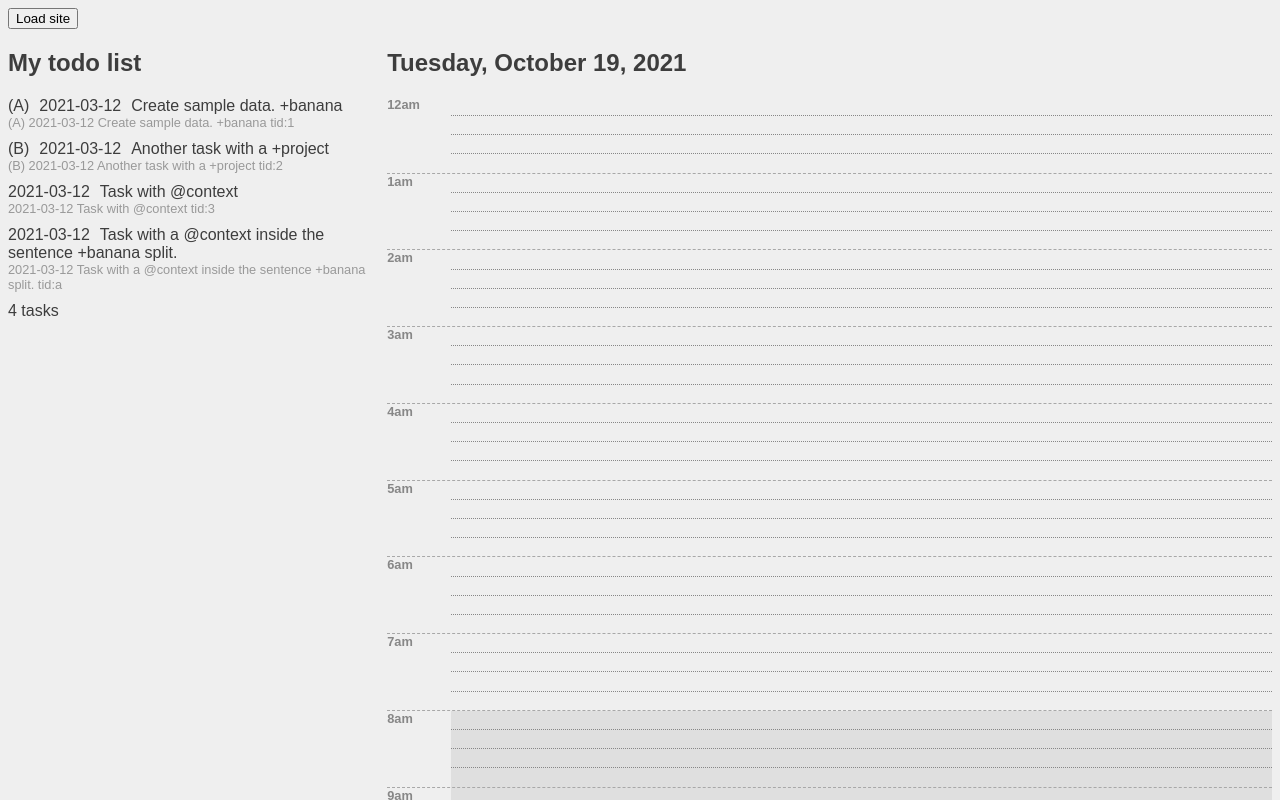
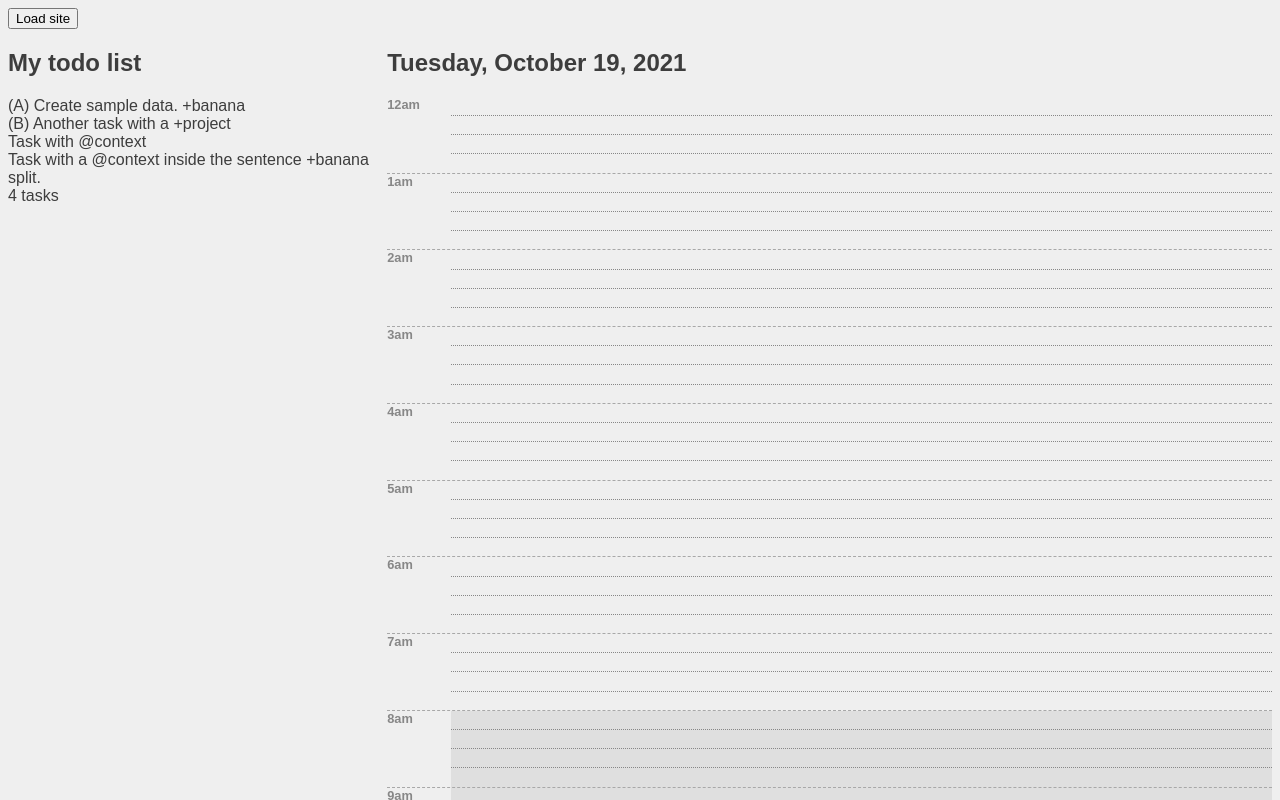
Before and after one commit to y0mbo/todo.txt, a React (Create React App) app: page / in a window 1280 px wide. Both pictures are taken after a click on the button "Load site". Shown: the top 800 px of the page. Built offline with nearby package versions, Linux system fonts and the light colour scheme.

Commit message:
Removed styled component from Tasks

```diff
--- a/src/components/Task.js
+++ b/src/components/Task.js
@@ -1,32 +1,16 @@
 import React from "react";
 import css from "styled-components";
-
-const TaskStyle = css.div`
-  font-size: 1em;
-  margin-bottom: 10px;
-`;
-const Priority = css.span`
-  padding-right: 10px;
-`;
-const CreateDate = css.span`
-  padding-right: 10px;
-`;
-const Raw = css.div`
-  font-size: 0.8rem;
-  color: #999;
-`;
 
 class Task extends React.Component {
   render() {
     const { priority, createDate, description, raw } = this.props.details;
 
     return (
-      <TaskStyle>
-        {priority && <Priority>({priority})</Priority>}
-        {createDate && <CreateDate>{createDate}</CreateDate>}
+      <div className='task'>
+        {priority && <span className={'priority priority' + priority}>({priority}) </span>}
+        {/* {createDate && <CreateDate>{createDate}</CreateDate>} */}
         {description}
-        <Raw>{raw}</Raw>
-      </TaskStyle>
+      </div>
     );
   }
 }
```
